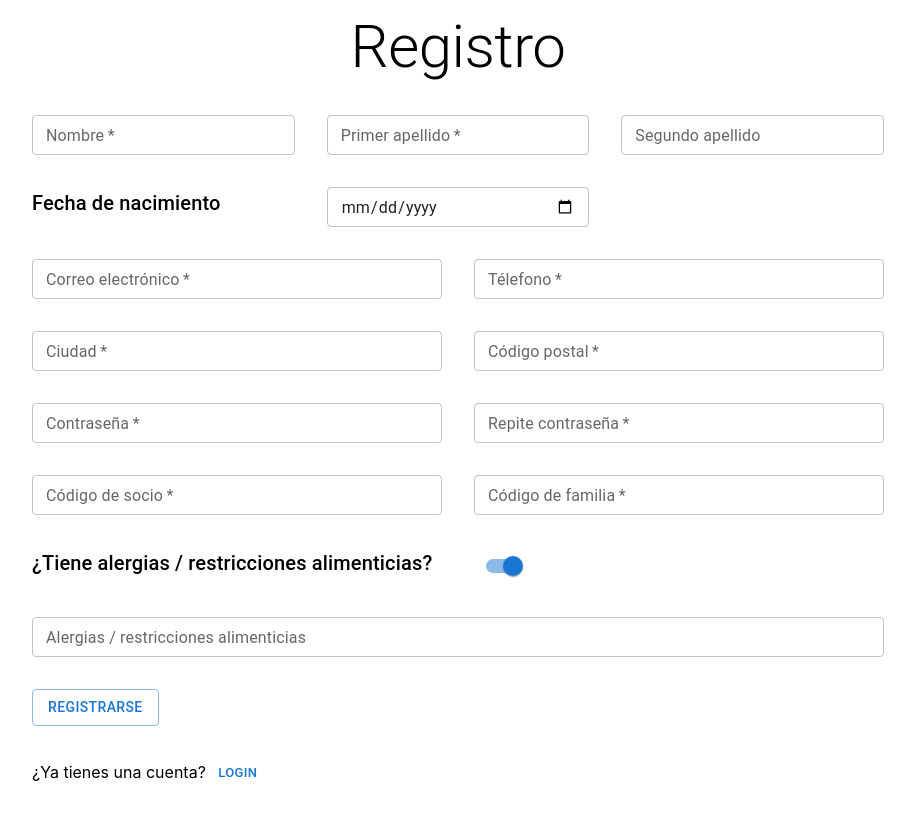
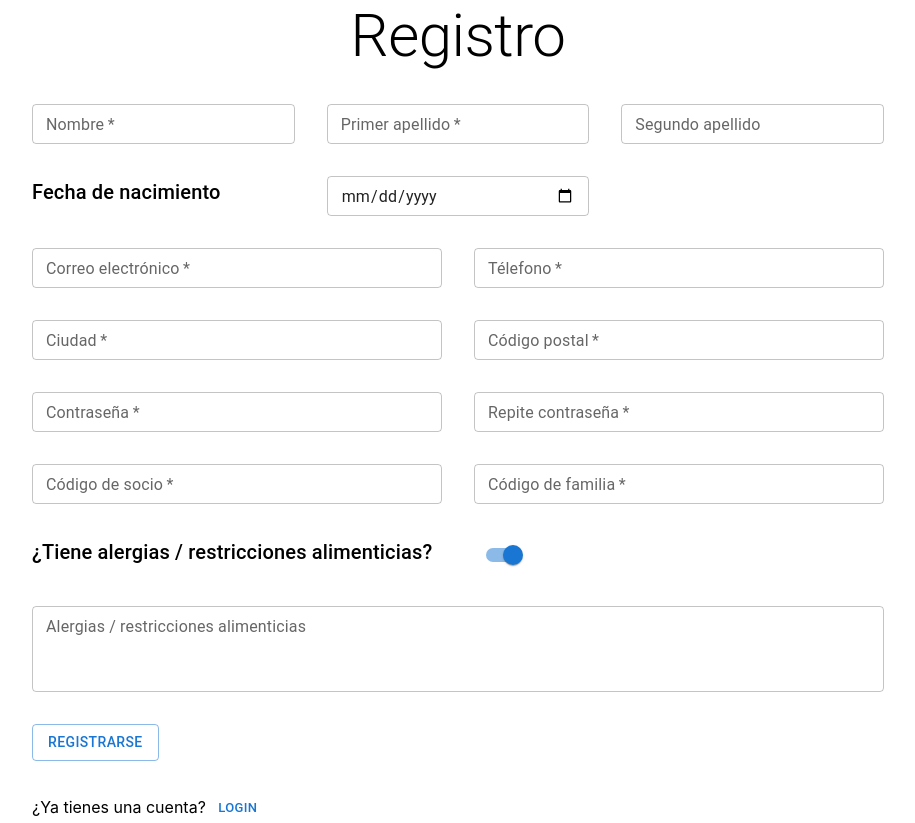
Before and after one commit to TFG-Gestion-de-actividades-de-CISV/ReactFront, a React (Vite) app: page /signup in a window 1280 px wide. Both pictures are taken after a click on the element 675 px from the left and 586 px from the top of the page. Shown: the whole page, without its empty margins (182-1097 px from the left). Before the commit the page ends 800 px from the top, so only its background shows below. Built offline with nearby package versions, Linux system fonts and the light colour scheme.

Commit message:
convertir TextField con alergias a multiline

```diff
--- a/src/Components/SignupForm.jsx
+++ b/src/Components/SignupForm.jsx
@@ -159,6 +159,9 @@ const LoginForm = () => {
                 size="small"
                 type="text"
                 fullWidth
+                multiline
+                minRows={3}
+                maxRows={6}
               />
             )}
           </Grid>
```
